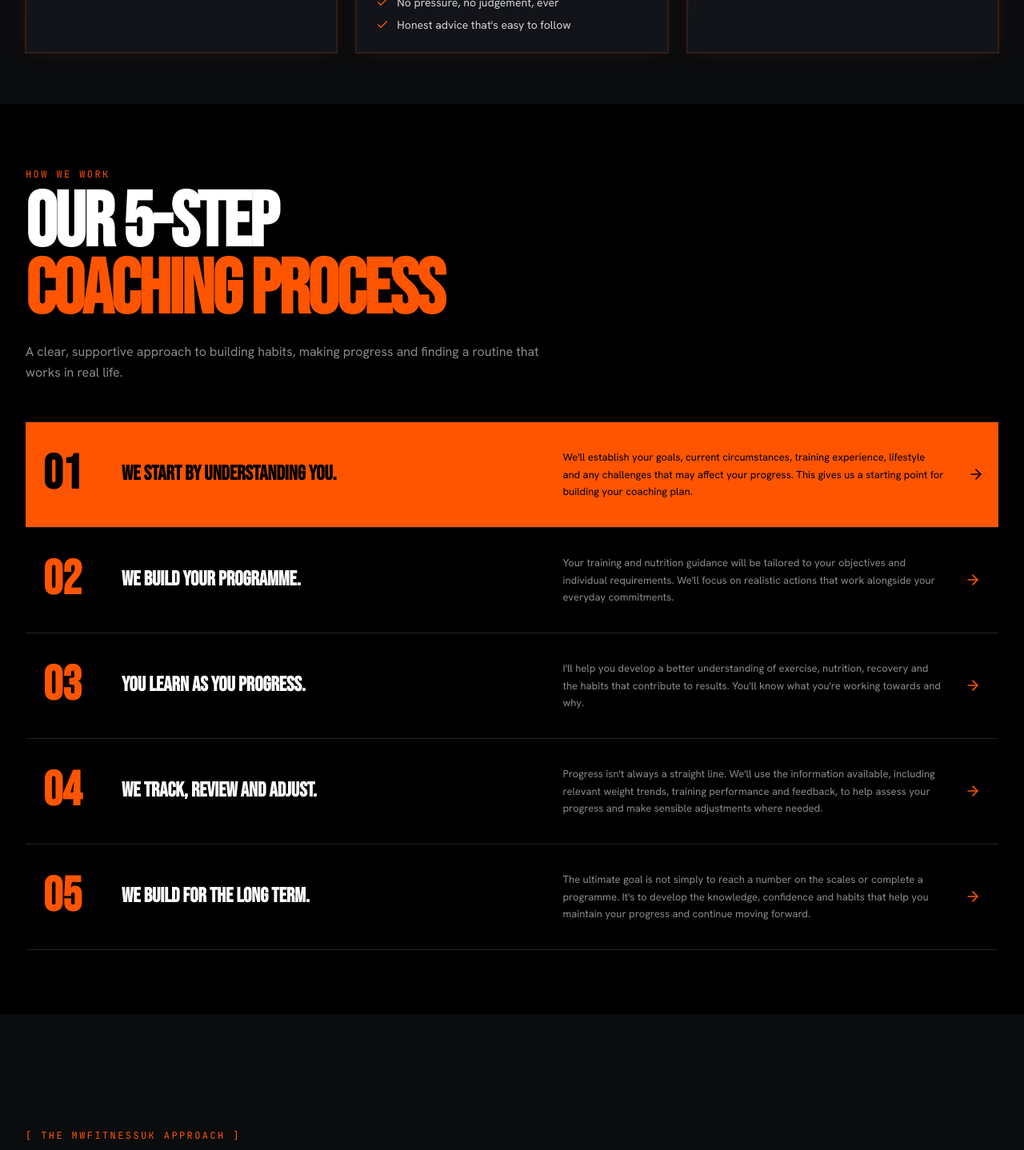
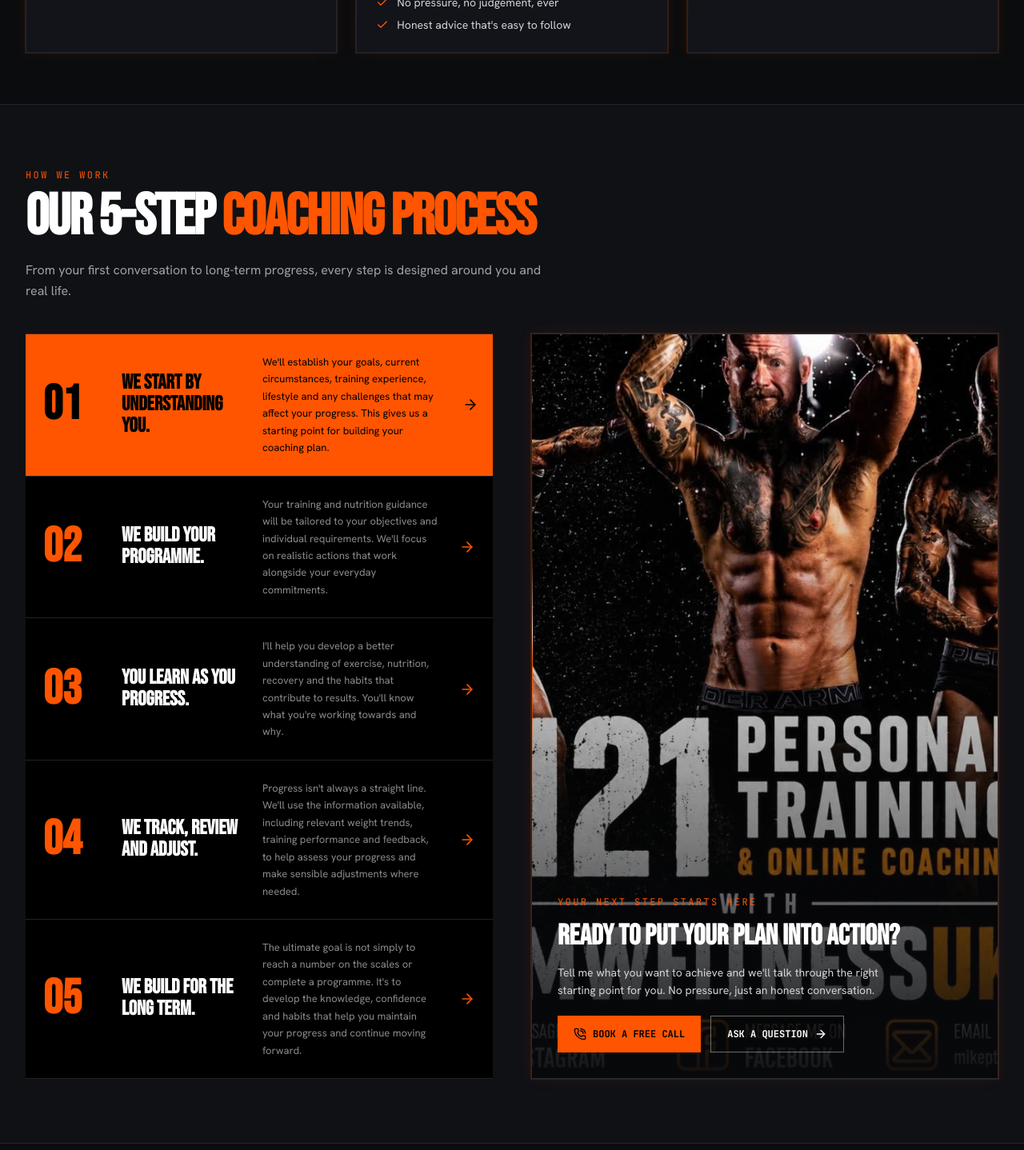
Before and after one commit to chriscallaghan2012/mwfitness, a React (Vite) app: page / in a window 1280 px wide. Shown: the part 1640-3078 px from the top of the page at 80% size. Built offline with nearby package versions, Linux system fonts and the light colour scheme; no server answers.

Commit message:
Add image and working coaching CTAs to five-step section

```diff
--- a/src/components/screens/HomeScreen.tsx
+++ b/src/components/screens/HomeScreen.tsx
@@ -225,18 +225,19 @@ export const HomeScreen: React.FC<HomeScreenProps> = ({ onSelectScreen, onOpenBo
       </section>
 
       {/* FIVE-STEP COACHING PROCESS */}
-      <section id="how-it-works" className="mw-process-section w-full bg-black text-white">
+      <section id="how-it-works" className="mw-process-section w-full border-y border-[#22252e] bg-[#101115] text-white">
         <div className="mx-auto max-w-7xl px-4 py-16 sm:px-6 sm:py-20 lg:px-8">
-          <div className="mb-8 max-w-3xl sm:mb-12">
+          <div className="mb-8 max-w-4xl sm:mb-10">
             <div className="mb-3 font-mono text-xs uppercase tracking-[0.2em] text-[#ff5500]">How we work</div>
-            <h2 className="font-display text-5xl font-black uppercase leading-[0.88] tracking-tight text-white sm:text-7xl md:text-8xl">
-              OUR 5-STEP<br /> <span className="text-[#ff5500]">COACHING PROCESS</span>
+            <h2 className="font-display text-4xl font-black uppercase leading-[0.92] tracking-tight text-white sm:text-5xl md:text-7xl">
+              OUR 5-STEP <span className="text-[#ff5500]">COACHING PROCESS</span>
             </h2>
-            <p className="mt-5 max-w-2xl text-sm leading-relaxed text-[#8a8a8a] sm:text-base">
-              A clear, supportive approach to building habits, making progress and finding a routine that works in real life.
+            <p className="mt-5 max-w-2xl text-sm leading-relaxed text-[#a1a1aa] sm:text-base">
+              From your first conversation to long-term progress, every step is designed around you and real life.
             </p>
           </div>
-          <div className="mw-process-list border-t border-[#222]">
+          <div className="grid grid-cols-1 items-stretch gap-8 lg:grid-cols-2 lg:gap-12">
+            <div className="mw-process-list self-stretch border-t border-[#292d36]">
               {[
                 { title: 'We start by understanding you.', text: "We'll establish your goals, current circumstances, training experience, lifestyle and any challenges that may affect your progress. This gives us a starting point for building your coaching plan." },
                 { title: 'We build your programme.', text: "Your training and nutrition guidance will be tailored to your objectives and individual requirements. We'll focus on realistic actions that work alongside your everyday commitments." },
@@ -259,6 +260,20 @@ export const HomeScreen: React.FC<HomeScreenProps> = ({ onSelectScreen, onOpenBo
                   <span className="mw-process-arrow" aria-hidden="true"><ArrowRight className="h-5 w-5" /></span>
                 </button>
               ))}
+            </div>
+            <div className="relative min-h-[360px] overflow-hidden border border-[#252a34] bg-[#121419] sm:min-h-[520px]">
+              <img src={IMAGES.CONTACT} alt="Gym training environment representing the MWFitnessUK coaching journey" loading="lazy" className="absolute inset-0 h-full w-full object-cover object-center" />
+              <div aria-hidden="true" className="absolute inset-0 bg-gradient-to-t from-[#08090b]/95 via-[#08090b]/20 to-transparent" />
+              <div className="absolute inset-x-0 bottom-0 p-6 sm:p-8">
+                <div className="mb-3 font-mono text-xs uppercase tracking-[0.2em] text-[#ff5500]">Your next step starts here</div>
+                <h3 className="max-w-md font-display text-3xl font-black uppercase leading-tight text-white sm:text-4xl">Ready to put your plan into action?</h3>
+                <p className="mt-3 max-w-md text-sm leading-relaxed text-zinc-300">Tell me what you want to achieve and we'll talk through the right starting point for you. No pressure, just an honest conversation.</p>
+                <div className="mt-5 flex flex-wrap gap-3">
+                  <button onClick={() => onOpenBookCall()} className="inline-flex cursor-pointer items-center gap-2 bg-[#ff5500] px-5 py-3.5 font-mono text-xs font-bold uppercase text-black transition-colors hover:bg-white"><PhoneCall className="h-4 w-4" /> Book a free call</button>
+                  <button onClick={() => onSelectScreen('contact')} className="inline-flex cursor-pointer items-center gap-2 border border-white/40 bg-black/30 px-5 py-3.5 font-mono text-xs font-bold uppercase text-white transition-colors hover:border-[#ff5500]">Ask a question <ArrowRight className="h-4 w-4" /></button>
+                </div>
+              </div>
+            </div>
           </div>
         </div>
       </section>
```
Lines whose indentation alone changed are shown as unchanged.
